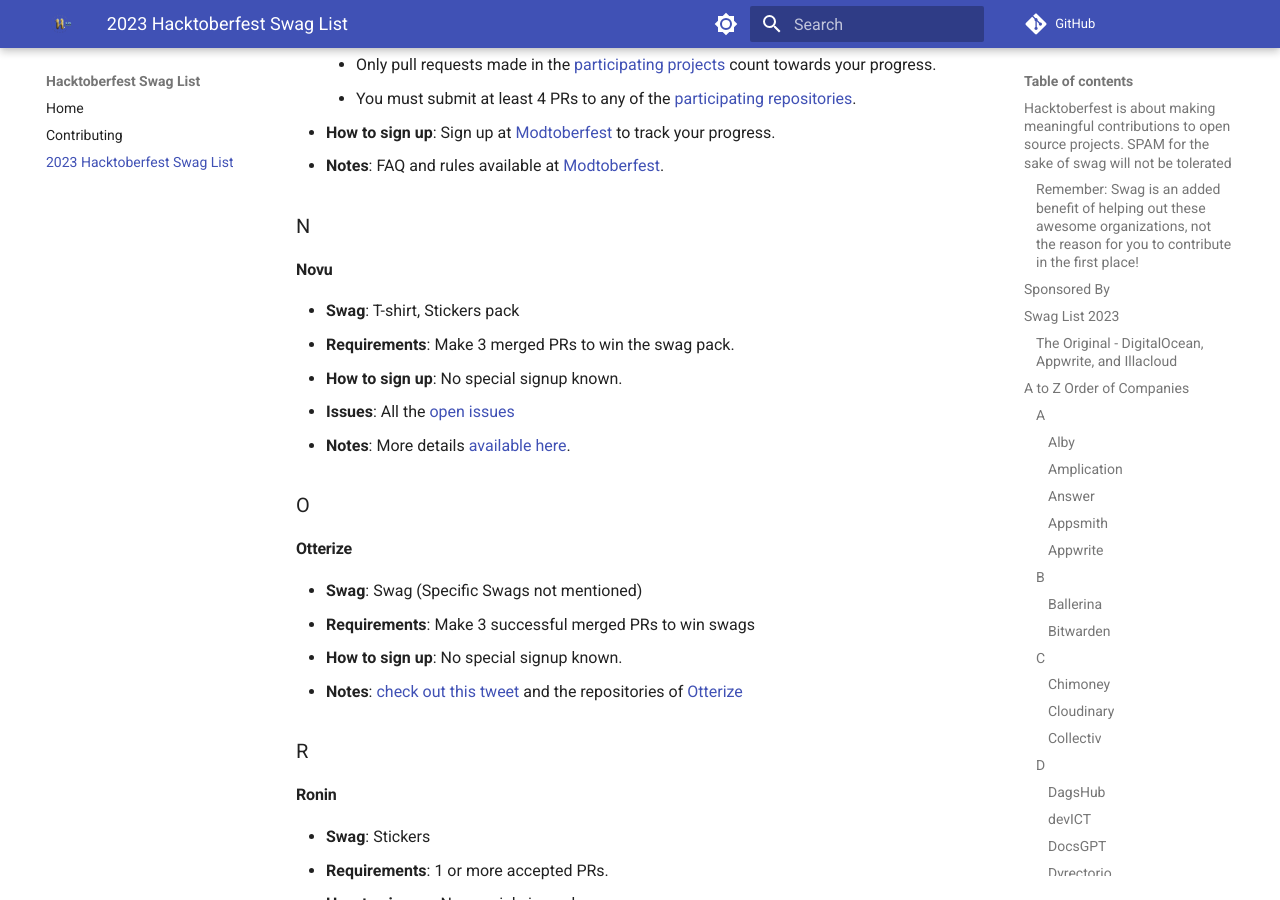
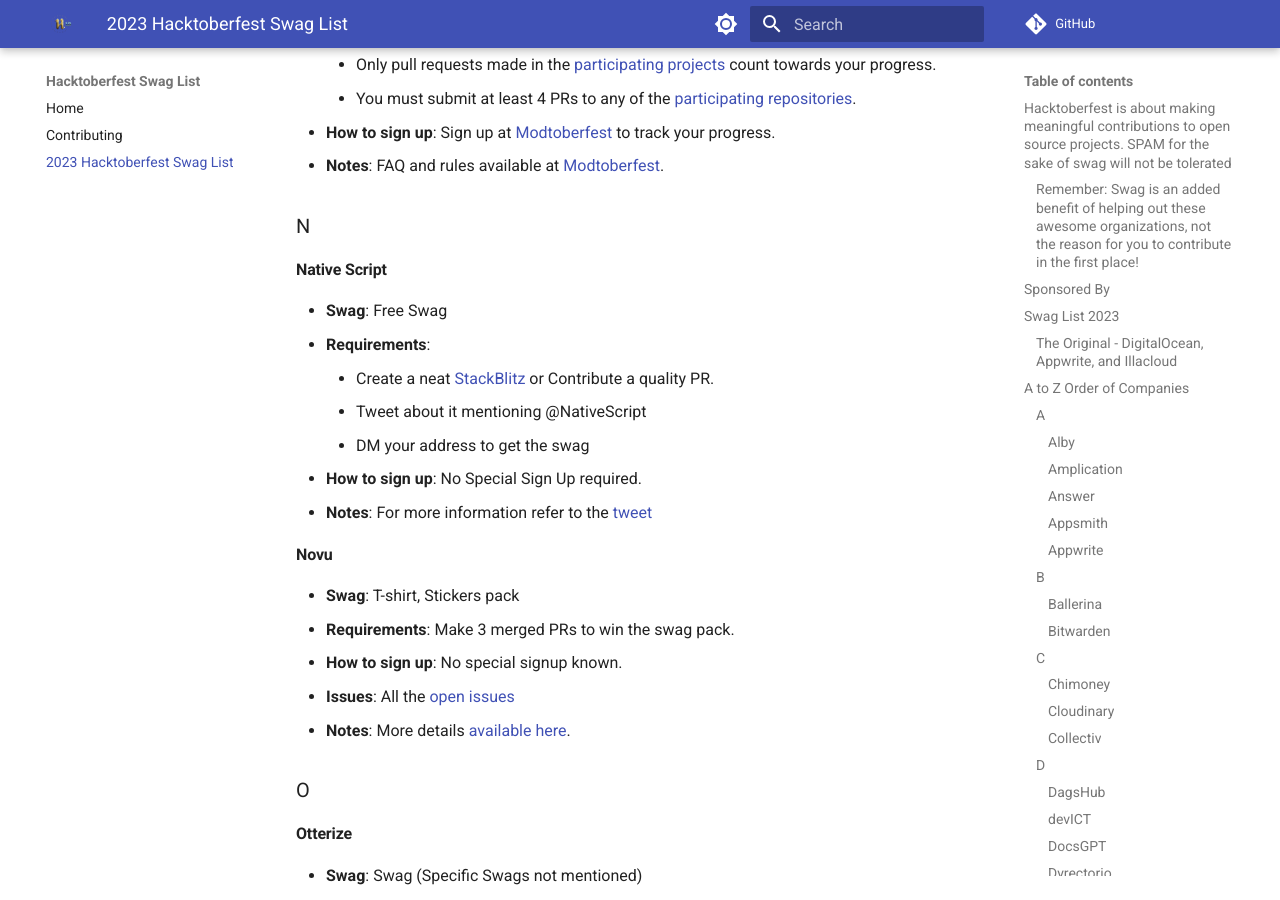
Before and after one commit to crweiner/hacktoberfest-swag-list, an MkDocs documentation site: the page built from docs/list.md, in a window 1280 px wide and 900 px high, scrolled down 10172 px. Built offline with MkDocs 1.6.1 and Material for MkDocs 9.7.7, drawn with Linux system fonts in a browser that asks for light colours; plug-ins that fetch from the network failed and are left out; comment, search, counter and statistics services are not loaded.

Commit message:
Added NativeScript to the list

```diff
--- a/docs/list.md
+++ b/docs/list.md
@@ -333,6 +333,15 @@
 
 ### N
 
+#### **Native Script**
+- **Swag**: Free Swag
+- **Requirements**:
+    - Create a neat [StackBlitz](preview.nativescript.org) or Contribute a quality PR.
+    - Tweet about it mentioning @NativeScript
+    - DM your address to get the swag
+- **How to sign up**: No Special Sign Up required.
+- **Notes**: For more information refer to the [tweet](https://twitter.com/NativeScript/status/1709066192605061392)
+
 #### **Novu**
 
 - **Swag**: T-shirt, Stickers pack
```
